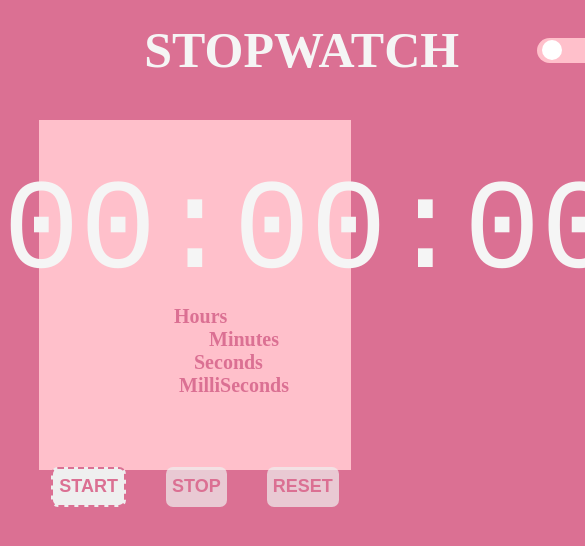
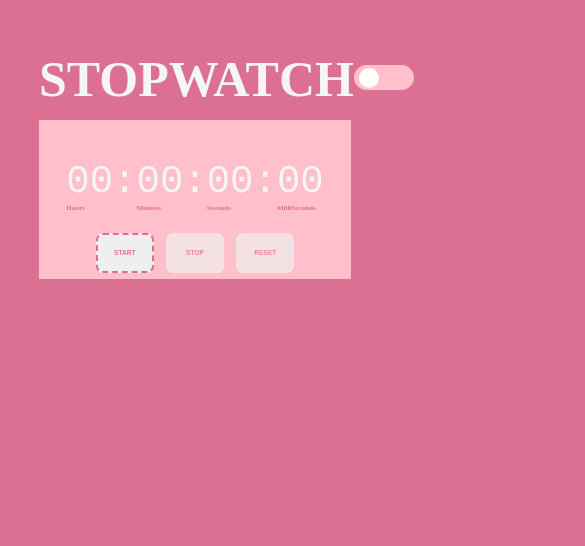
Before and after one commit to agentgrey/Stopwatch, a plain HTML site: page index.html in a window 390 px wide. Shown: the top 546 px of the page, 585 px wide, since content can reach past the window. Drawn offline with Linux system fonts and the light colour scheme.

Commit message:
responsive

```diff
--- a/index.html
+++ b/index.html
@@ -26,14 +26,23 @@
 <!-- body -->
     <div class="container">
 <!-- time -->
-        <div id="timer">
-            <span id="hr">00</span>:<span id="min">00</span>:<span id="sec">00</span>:<span id="mils">00</span>
-        </div>
-        <div id="label">
-            <span id="hh">Hours</span>
-            <span id="mm">Minutes</span>
-            <span id="ss">Seconds</span>
-            <span id="ms">MilliSeconds</span>
+        <div class="view">
+            <span class="time">
+                <p class="timer" id="hr">00:</p>
+                <p class="label">Hours</p>
+            </span>
+            <span class="time">
+                <p class="timer" id="min">00:</p>
+                <p class="label">Minutes</p>
+            </span>
+            <span class="time">
+                <p class="timer" id="sec">00:</p>
+                <p class="label">Seconds</p>
+            </span>
+            <span class="time">
+                <p class="timer" id="mils">00</p>
+                <p class="label">MilliSeconds</p>
+            </span>
         </div>
 <!-- buttons -->
         <div class="buttons">
--- a/scripts/script.js
+++ b/scripts/script.js
@@ -31,7 +31,7 @@ function startTimer() {
   }
   else if(ms>=100) {                // one second completed
     s++;
-    seconds.innerHTML = "0" + s;
+    seconds.innerHTML = "0" + s +":";
     ms=00;
     milsecs.innerHTML = "0" + ms;
   }
@@ -40,18 +40,18 @@ function startTimer() {
   }
   if(s>=60) {                       // one minute completed
     m++;
-    minutes.innerHTML = "0" + m;
+    minutes.innerHTML = "0" + m +":";
     s=00;
-    seconds.innerHTML = "0" + 0;
+    seconds.innerHTML = "0" + 0 +":";
   }
   if(m>=10) {
-    minutes.innerHTML = m;           // to maintain the proper display
+    minutes.innerHTML = m +":";           // to maintain the proper display
   }
   if(m>=60) {                        // one hour completed
     h++;
-    hour.innerHTML = "0" + h;
+    hour.innerHTML = "0" + h +":";
     m=00;
-    minutes.innerHTML = "0" + m;
+    minutes.innerHTML = "0" + m +":";
   }
 }
 
@@ -93,9 +93,9 @@ function resetTimer() {
     m=00;
     s=00;
     ms=00;
-    hour.innerHTML = "0" + h;
-    minutes.innerHTML = "0" + m;
-    seconds.innerHTML = "0" + s;
+    hour.innerHTML = "0" + h +":";
+    minutes.innerHTML = "0" + m +":";
+    seconds.innerHTML = "0" + s +":";
     milsecs.innerHTML = "0" + ms;
 
 
--- a/styles/dark.css
+++ b/styles/dark.css
@@ -1,5 +1,5 @@
 body {
-    background-color:#3b3939;
+    background-color:#302e2e;
     margin: 0;
 }
 
@@ -9,19 +9,20 @@ body {
     height: 100px;
     width: 100%;
     display: flex;
-    align-items: center;
     margin-bottom: 10px;
 }
 .header p {
-    margin-left: 37%;
+    margin-left: 10%;
     font-size: 50px;
     font-weight: 800;
     color:black;
 }
 /* toggle button for light and dark mode */
 #toggle {
-    margin-left: 20%;
-    margin-bottom: 20px;
+    margin-left: auto;
+    margin-right: 10%;
+    margin-bottom: 10px;
+    align-self: flex-end;
 }
 .switch {
     visibility: hidden;
@@ -53,44 +54,49 @@ body {
 
 /* styles for the body */
 .container {
-    background-color:  rgb(60, 52, 116);
+    background-color: rgb(60, 52, 116);
     display: flex;
     flex-direction: column;
-    height: 350px;
+    height: 40%;
     width: 80%;
     margin-left: 10%;
     margin-top: 5%;
 }
-#timer {
+.view {
     display: flex;
-    font-family: 'Courier';
-    font-size: 8rem;
-    color: black;
     justify-content: center;
     margin-top: 40px;
-}#label {
-    font-size: 20px;
+}
+.time {
+    display: flex;
+    flex-direction: column;
+}
+.timer {
+    font-family: 'Courier';
+    font-size: 10vw;
+    color: black;
+    margin: 0;
+}
+.label {
+    font-size: 1.8vw;
     color: black;
     font-weight: bold;
+    margin: 0;
 }
-#hh {margin-left: 135px;}
-#mm {margin-left: 170px;}
-#ss {margin-left: 155px;}
-#ms {margin-left: 140px;}
 .buttons {
     display: flex;
     justify-content: center;
-    margin-top: 50px;
+    margin-top: 4vw;
 }
 .buttons button {
-    margin: 20px;
-    width: 150px;
+    margin: 1.5vw;
+    width: 15vw;
     height: 40px;
     border-radius: 7px;
-    border: 2px dashed black;
+    border:2px dashed;
     color:black;
     background-color: #3b3939;
-    font-size: 18px;
+    font-size: 1.7vw;
     font-weight: 800;
 }
 
@@ -99,3 +105,9 @@ body {
     border: none;
     opacity: 0.7;
 }
+
+
+/* on hover style*/
+.ball:hover {
+ cursor: pointer;
+}
--- a/styles/light.css
+++ b/styles/light.css
@@ -9,19 +9,20 @@ body {
     height: 100px;
     width: 100%;
     display: flex;
-    align-items: center;
     margin-bottom: 10px;
 }
 .header p {
-    margin-left: 37%;
+    margin-left: 10%;
     font-size: 50px;
     font-weight: 800;
     color:whitesmoke;
 }
 /* toggle button for light and dark mode */
 #toggle {
-    margin-left: 20%;
-    margin-bottom: 20px;
+    margin-left: auto;
+    margin-right: 10%;
+    margin-bottom: 10px;
+    align-self: flex-end;
 }
 .switch {
     visibility: hidden;
@@ -56,41 +57,45 @@ body {
     background-color: pink;
     display: flex;
     flex-direction: column;
-    height: 350px;
+    height: 40%;
     width: 80%;
     margin-left: 10%;
     margin-top: 5%;
 }
-#timer {
+.view {
     display: flex;
-    font-family: 'Courier';
-    font-size: 8rem;
-    color: whitesmoke;
     justify-content: center;
     margin-top: 40px;
 }
-#label {
-    font-size: 20px;
+.time {
+    display: flex;
+    flex-direction: column;
+}
+.timer {
+    font-family: 'Courier';
+    font-size: 10vw;
+    color: whitesmoke;
+    margin: 0;
+}
+.label {
+    font-size: 1.8vw;
     color: palevioletred;
     font-weight: bold;
+    margin: 0;
 }
-#hh {margin-left: 135px;}
-#mm {margin-left: 170px;}
-#ss {margin-left: 155px;}
-#ms {margin-left: 140px;}
 .buttons {
     display: flex;
     justify-content: center;
-    margin-top: 50px;
+    margin-top: 4vw;
 }
 .buttons button {
-    margin: 20px;
-    width: 150px;
+    margin: 1.5vw;
+    width: 15vw;
     height: 40px;
     border-radius: 7px;
     border:2px dashed;
     color:palevioletred;
-    font-size: 18px;
+    font-size: 1.7vw;
     font-weight: 800;
 }
 
@@ -99,3 +104,9 @@ body {
     border: none;
     opacity: 0.7;
 }
+
+
+/* on hover style*/
+.ball:hover {
+ cursor: pointer;
+}
```
